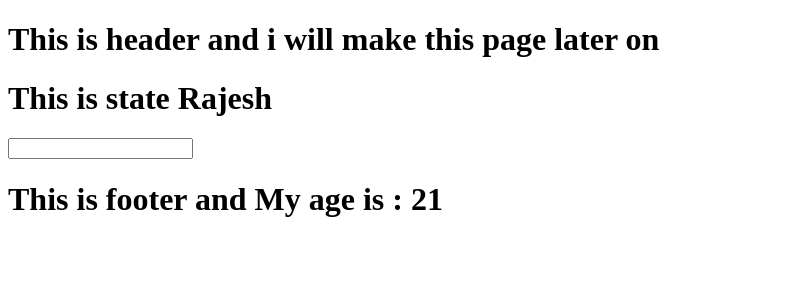
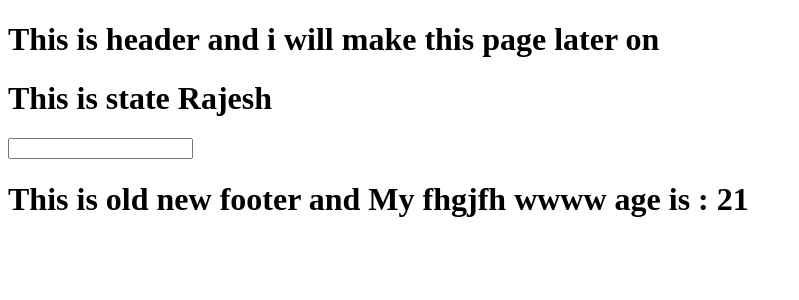
Before and after one commit to jpkeshri/ReactTut, a React app: page / in a window 1280 px wide. Shown: the top 300 px of the page, without its empty margins (0-799 px from the left). Built offline with nearby package versions, Linux system fonts and the light colour scheme.

Commit message:
change footer

```diff
--- a/components/footer.js
+++ b/components/footer.js
@@ -6,7 +6,7 @@ export default class Footer extends React.Component {
 	//const age = this.props.age;
       return (
          <div>
-           <h1>This is  footer and My age is : {this.props.data.age}</h1>
+           <h1>This is old new footer and My  fhgjfh wwww age is : {this.props.data.age}</h1>
 
          </div>
       );
@@ -23,4 +23,4 @@ export default class Footer extends React.Component {
 //       );
 // }
 
-// export default Footer;
+// export default Footer;hfsg
```
